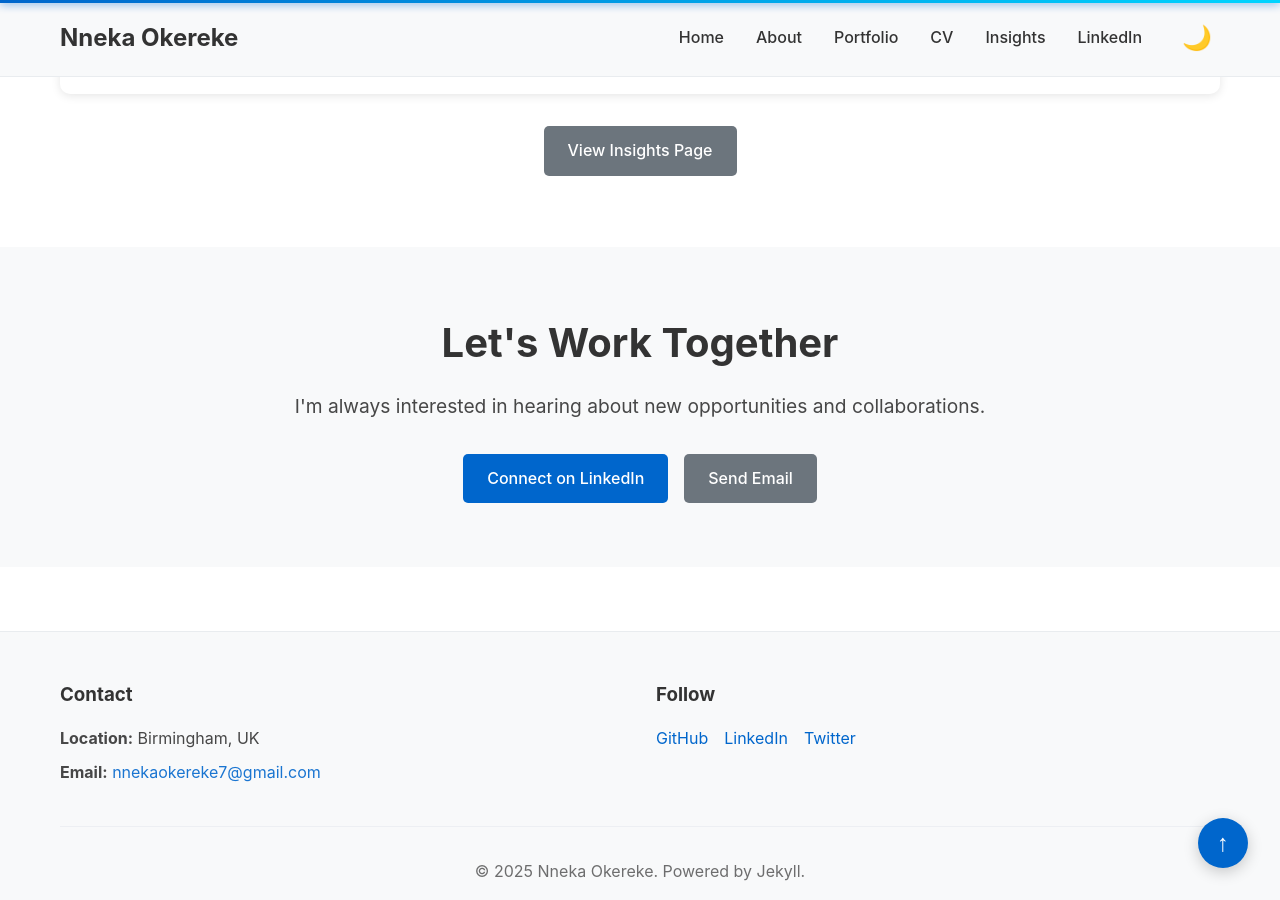
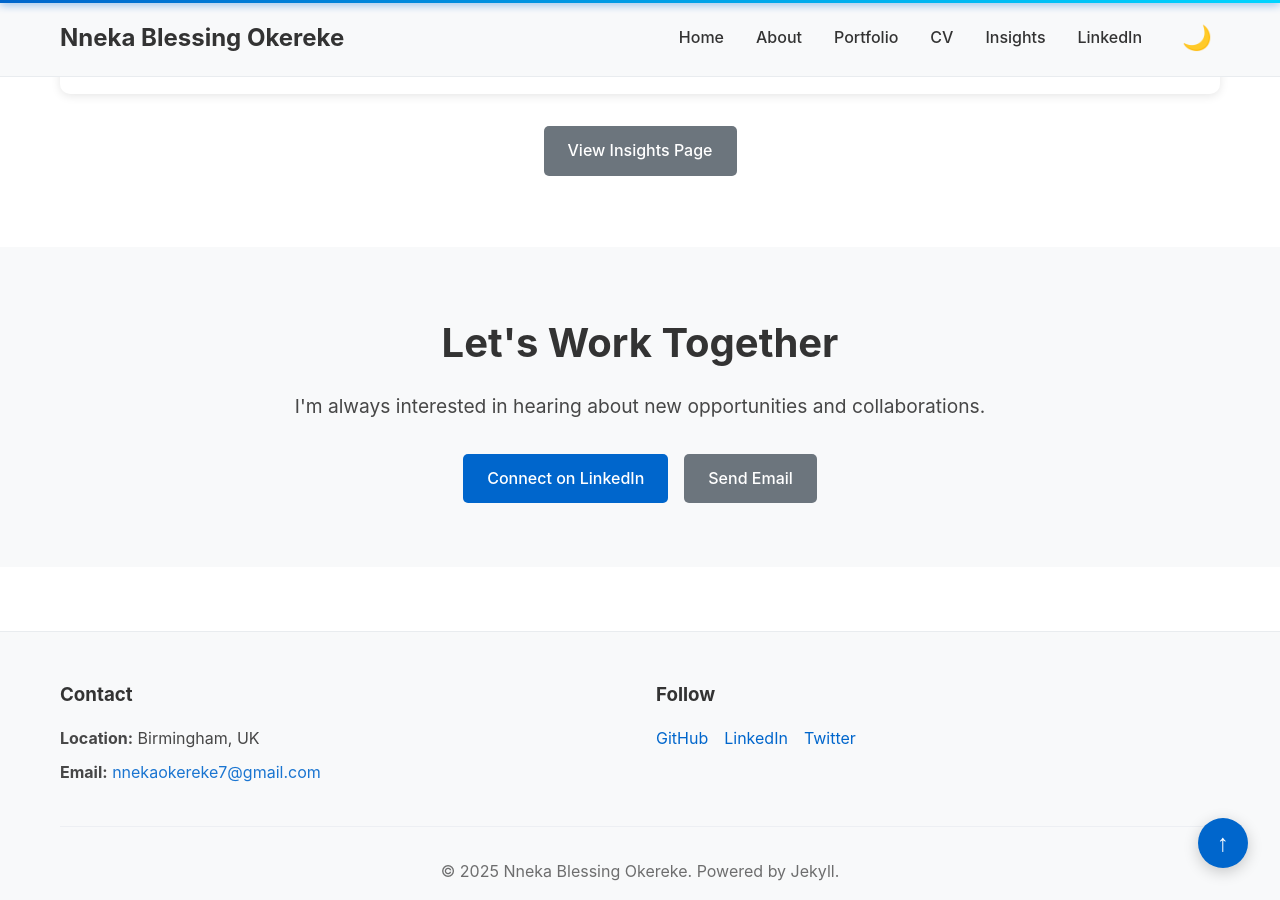
Before and after one commit to nnekaokereke/nnekaokereke.github.io, a Jekyll site: the page built from index.html, in a window 1280 px wide and 900 px high, scrolled down 3387 px. Built offline with Jekyll 4.4.1, drawn with Linux system fonts in a browser that asks for light colours; some of the changed text lies outside the part shown.

Commit message:
Update site title to include Blessing

```diff
--- a/Gemfile
+++ b/Gemfile
@@ -13,4 +13,5 @@ platforms :mingw, :x64_mingw, :mswin, :jruby do
 end
 
 # Performance-booster for watching directories on Windows
-gem "wdm", "~> 0.1.1", :platforms => [:mingw, :x64_mingw, :mswin]
+# Temporarily commented out due to compilation issues with Ruby 3.3
+# gem "wdm", "~> 0.1.1", :platforms => [:mingw, :x64_mingw, :mswin]
--- a/_config.yml
+++ b/_config.yml
@@ -1,5 +1,5 @@
 # Site Configuration
-title: "Nneka Okereke"
+title: "Nneka Blessing Okereke"
 email: nnekaokereke7@gmail.com
 description: "Results-driven Project Manager and CRM Specialist | Low Carbon Tech Project Manager at Octopus Energy | Birmingham, UK"
 baseurl: "" # the subpath of your site, e.g. /blog
```
